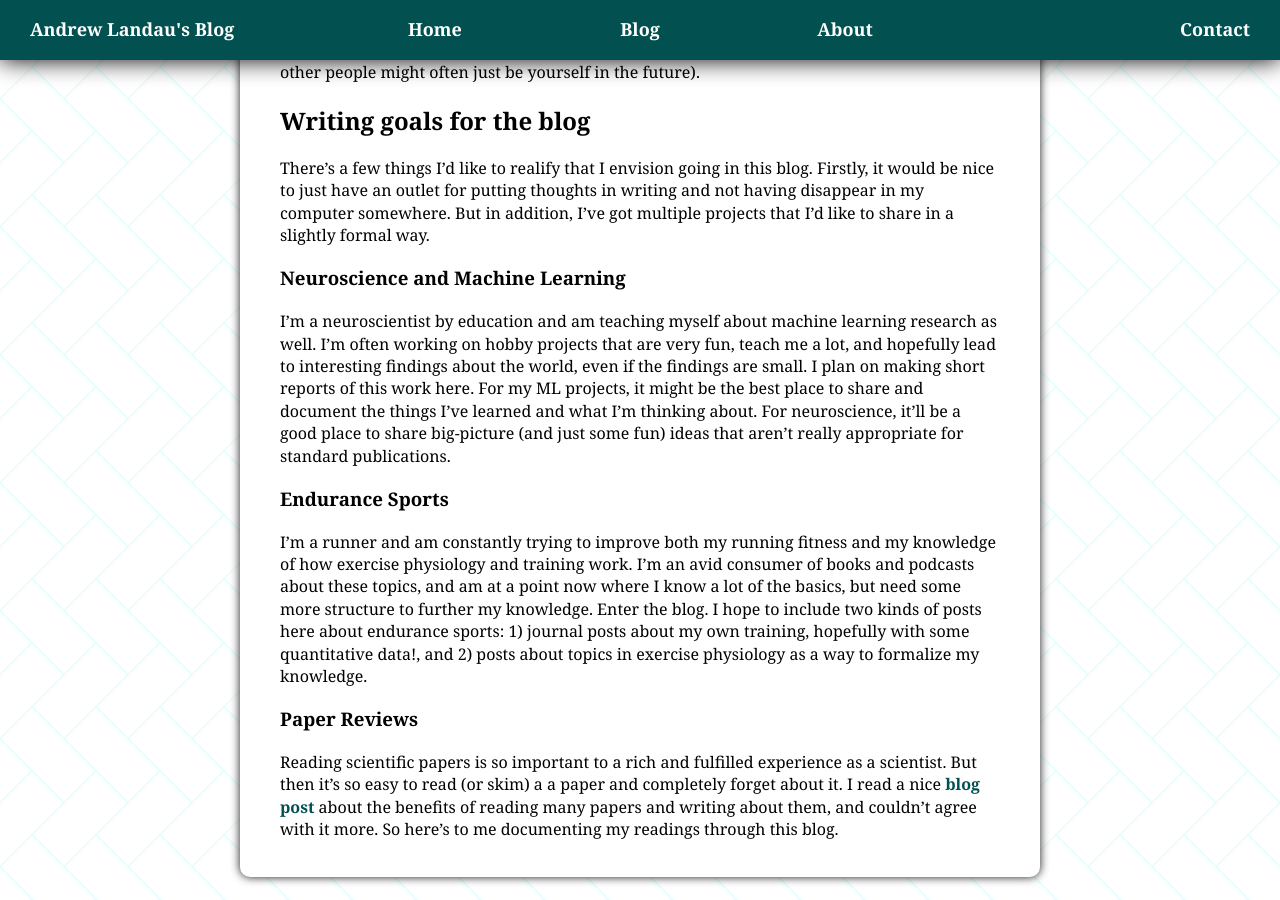
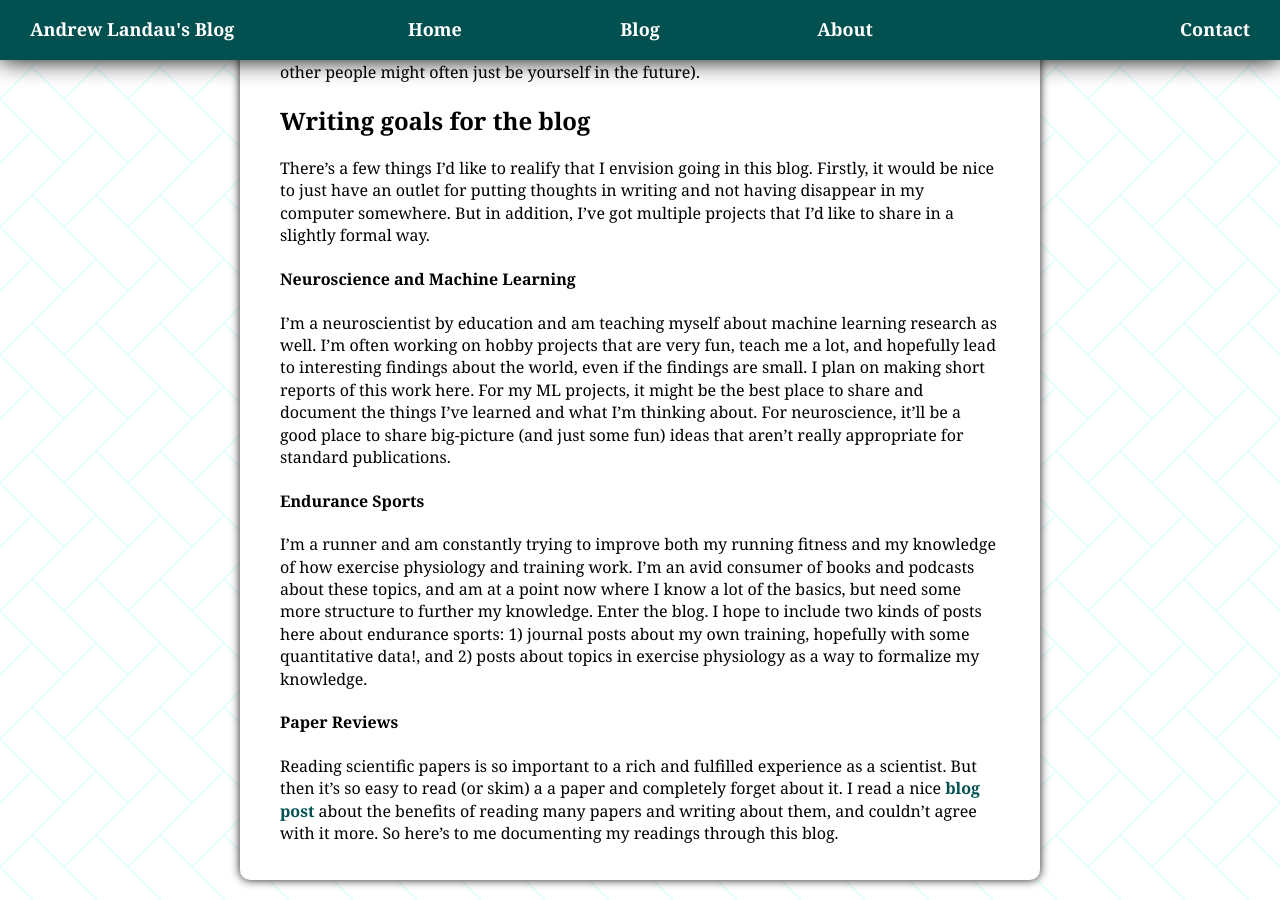
Before and after one commit to landoskape/landoskape.github.io, a Jekyll site: the page built from _posts/2024-06-02-welcome.md, in a window 1280 px wide and 900 px high, scrolled down 637 px. Built offline with Jekyll 4.4.1, drawn with Linux system fonts in a browser that asks for light colours.

```diff
--- a/_posts/2024-06-02-welcome.md
+++ b/_posts/2024-06-02-welcome.md
@@ -19,11 +19,11 @@ Lastly, making a finished product out of work you've done is important, because
 ## Writing goals for the blog
 There's a few things I'd like to realify that I envision going in this blog. Firstly, it would be nice to just have an outlet for putting thoughts in writing and not having disappear in my computer somewhere. But in addition, I've got multiple projects that I'd like to share in a slightly formal way.
 
-### Neuroscience and Machine Learning
+#### Neuroscience and Machine Learning
 I'm a neuroscientist by education and am teaching myself about machine learning research as well. I'm often working on hobby projects that are very fun, teach me a lot, and hopefully lead to interesting findings about the world, even if the findings are small. I plan on making short reports of this work here. For my ML projects, it might be the best place to share and document the things I've learned and what I'm thinking about. For neuroscience, it'll be a good place to share big-picture (and just some fun) ideas that aren't really appropriate for standard publications.
 
-### Endurance Sports
+#### Endurance Sports
 I'm a runner and am constantly trying to improve both my running fitness and my knowledge of how exercise physiology and training work. I'm an avid consumer of books and podcasts about these topics, and am at a point now where I know a lot of the basics, but need some more structure to further my knowledge. Enter the blog. I hope to include two kinds of posts here about endurance sports: 1) journal posts about my own training, hopefully with some quantitative data!, and 2) posts about topics in exercise physiology as a way to formalize my knowledge.
 
-### Paper Reviews
+#### Paper Reviews
 Reading scientific papers is so important to a rich and fulfilled experience as a scientist. But then it's so easy to read (or skim) a a paper and completely forget about it. I read a nice [blog post](https://www.fregu856.com/post/phd_of_reading/) about the benefits of reading many papers and writing about them, and couldn't agree with it more. So here's to me documenting my readings through this blog.
```
